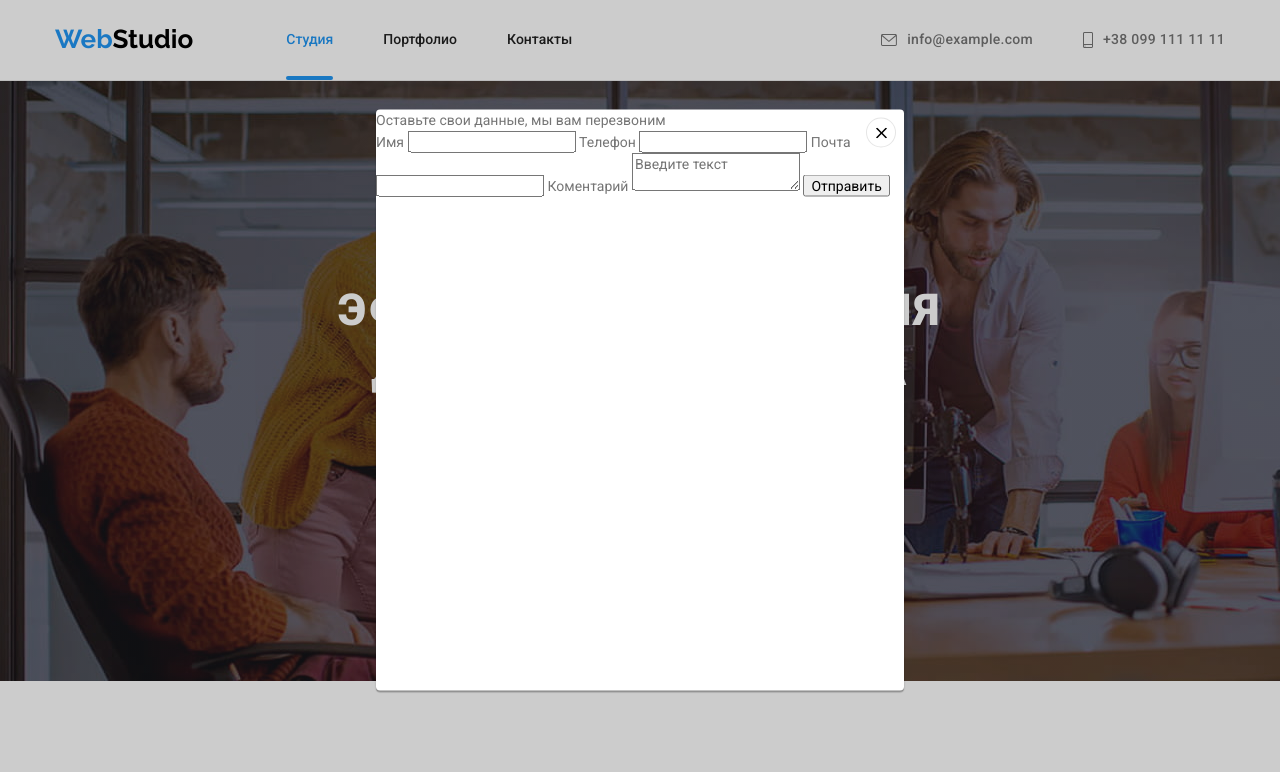
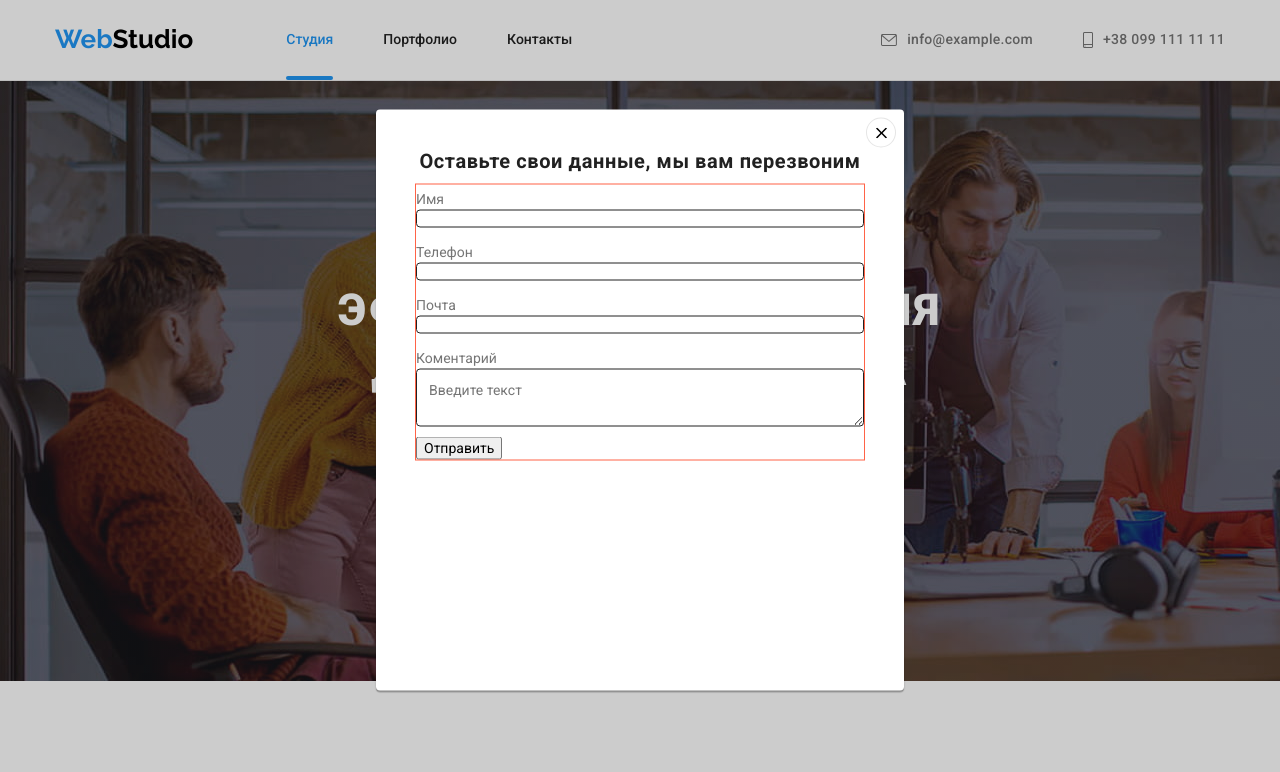
Before and after one commit to MariPetrenko/goit-markup-hw-06, a plain HTML site: page index.html in a window 1280 px wide. Both pictures are taken after a click on the button "Заказать услугу". Shown: the top 772 px of the page. Drawn offline with nearby package versions, Linux system fonts and the light colour scheme.

Commit message:
стилизировала разметку модалки
расставила элементы, группировала дивами

```diff
--- a/css/styles.css
+++ b/css/styles.css
@@ -877,6 +877,51 @@ color: var(--main-background-color);
   height: 11px;
 }
 
+.modal-titel{
+  display: flex;
+  margin-top: 40px;
+  margin-bottom: 12px;
+  font-weight: 700;
+    font-size: 20px;
+    line-height: 23px;
+    text-align: center;
+    justify-content: center;
+    letter-spacing: 0.03em;
+    color: var(--titel-text-color);
+}
+
+.form-list {
+width: 448px;
+outline: 1px solid tomato;
+margin-left: auto;
+margin-right: auto;
+}
+.form-faild {
+  display: flex;
+  flex-direction: column;
+  border-radius: 4px;
+  margin-bottom: 10px;
+}
+
+.form-faild label{
+padding-top: 4px;
+}
+
+.form-faild input{
+  margin: 0;
+  padding: 0;
+  border: 1px solid var(--titel-text-color);
+  border-radius: 4px;
+}
+
+.comment{
+  padding: 12px;
+border: 1px solid var(--titel-text-color);
+  border-radius: 4px;
+}
+
+
+
 /*
 .backdrop{
   position: fixed;
--- a/index.html
+++ b/index.html
@@ -484,25 +484,34 @@
           </svg>
         </button>
         <div class="modal-form">
-          <p>Оставьте свои данные, мы вам перезвоним</p>
-          <form action="">
+          <p class="modal-titel">Оставьте свои данные, мы вам перезвоним</p>
+          <form class="form-list" action="">
+            <div class="form-faild">
               <label for="name">Имя</label>
               <input type="text" name="name" id="name" />
+            </div>
 
+            <div class="form-faild">
               <label for="tel">Телефон</label>
               <input type="tel" name="tel" id="tel" />
+            </div>
 
+            <div class="form-faild">
               <label for="mail">Почта</label>
               <input type="email" name="mail" id="mail" />
+            </div>
 
+            <div class="form-faild">
               <label for="comment">Коментарий</label>
               <textarea
+                class="comment"
                 name="comment"
                 id="comment"
                 cols=""
                 rows=""
                 placeholder="Введите текст"
               ></textarea>
+            </div>
 
             <button type="submit">Отправить</button>
           </form>
```
Lines whose indentation alone changed are shown as unchanged.
